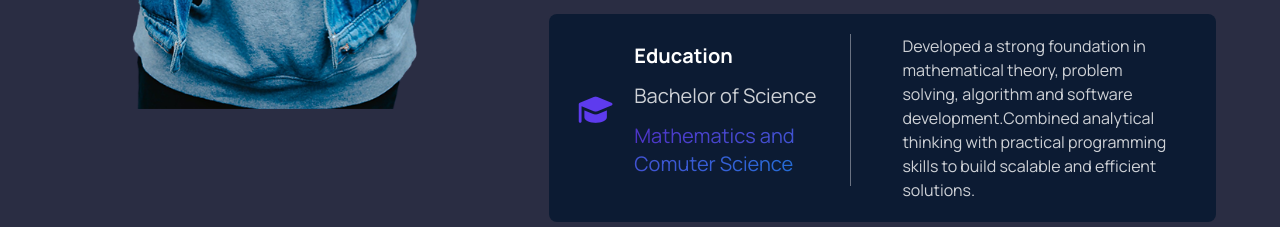
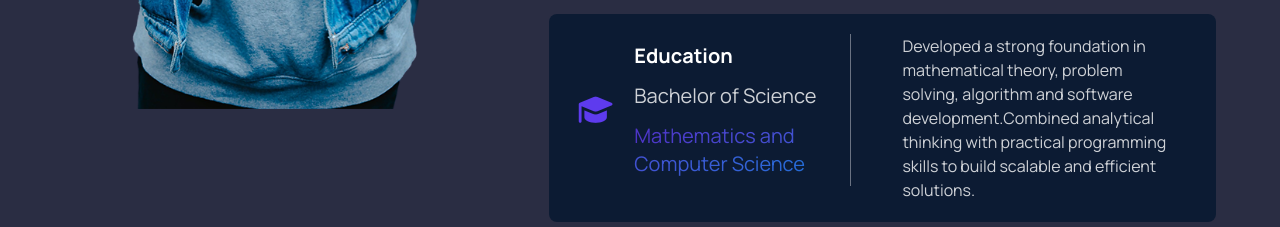
Before and after one commit to Ambush08/my-portfolio, a React (Vite) app in the folder portfolio/: page / in a window 1280 px wide. Shown: the part 1860-2087 px from the top of the page. Built offline with nearby package versions, Linux system fonts and the light colour scheme.

Commit message:
Correct type error in education card

```diff
--- a/portfolio/src/Components/About.jsx
+++ b/portfolio/src/Components/About.jsx
@@ -148,7 +148,7 @@ const About = () => {
                   <div className="text-xl space-y-3 opacity-80">
                     <h3>Bachelor of Science</h3>
                     <span className="bg-gradient-to-r from-primary to-blue-500 bg-clip-text text-transparent">
-                      Mathematics and Comuter Science
+                      Mathematics and Computer Science
                     </span>
                   </div>
                 </div>
--- a/portfolio/src/Components/Navbar.jsx
+++ b/portfolio/src/Components/Navbar.jsx
@@ -57,7 +57,7 @@ const Navbar = ({ theme, setTheme }) => {
           onClick={() => {
             setIsOpen(!isOpen);
           }}
-          className={`text-2xl cursor-pointer lg:hidden z-50 ${isOpen && "text-white"}`}
+          className={`text-2xl cursor-pointer mr-2 lg:hidden z-50 ${isOpen && "text-white"}`}
         >
           {isOpen ? (
             <i className="fa-solid fa-x"></i>
```
